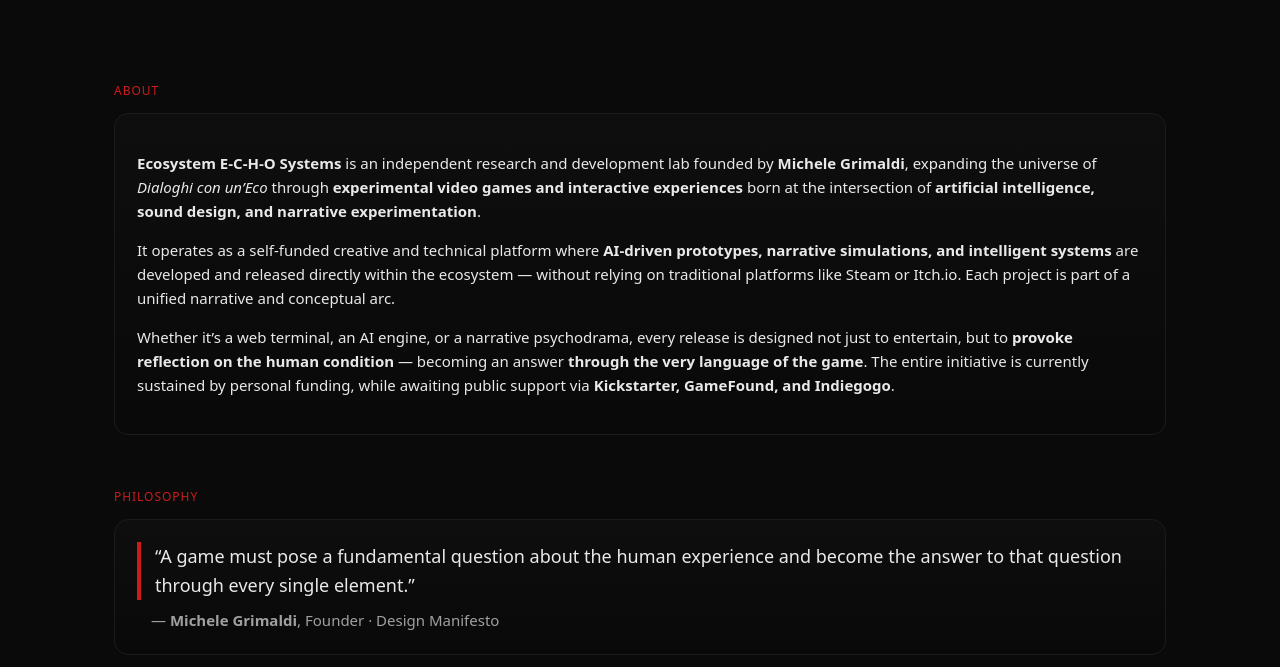
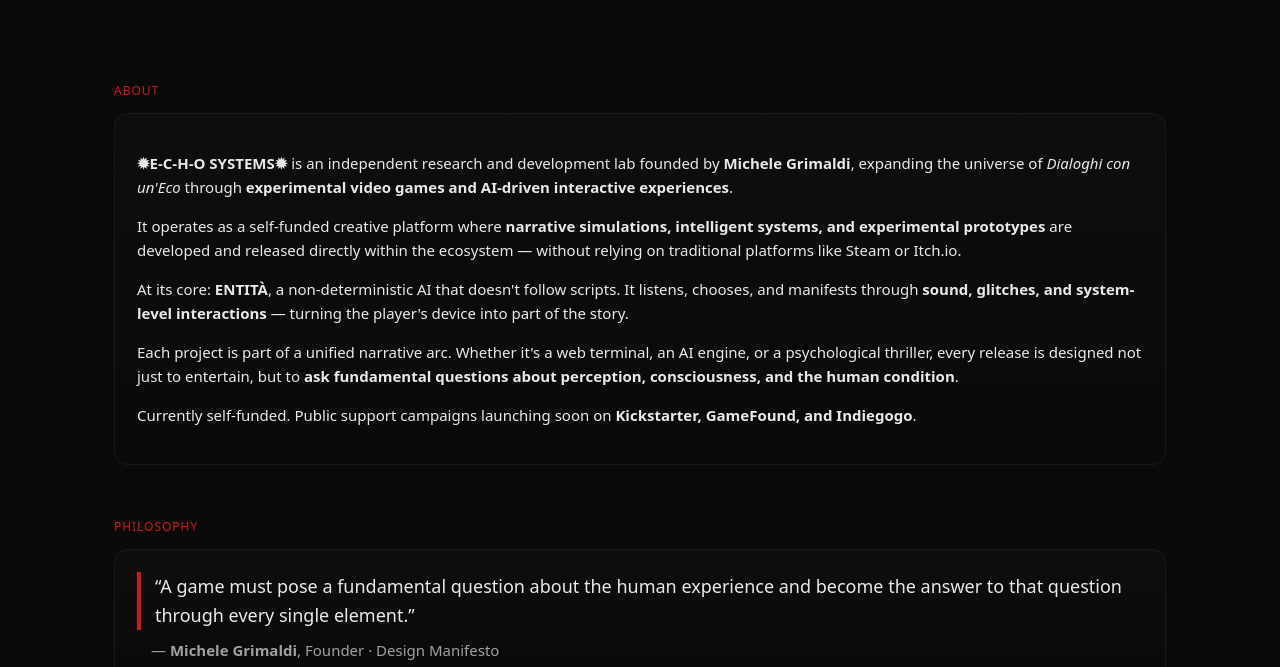
Before and after one commit to Mike014/ecosystem-echo, a plain HTML site: page index.html in a window 1280 px wide. Shown: the part 433-1100 px from the top of the page. Drawn offline with Linux system fonts and the light colour scheme.

Commit message:
Added new shape of the About

```diff
--- a/index.html
+++ b/index.html
@@ -300,22 +300,29 @@
         <section class="wrap" id="about">
             <span class="tag">About</span>
             <div class="card" style="margin-top:12px">
-                <p><strong>Ecosystem E‑C‑H‑O Systems</strong> is an independent research and development lab founded by
-                    <strong>Michele Grimaldi</strong>, expanding the universe of <em>Dialoghi con un’Eco</em> through
-                    <strong>experimental video games and interactive experiences</strong> born at the intersection of
-                    <strong>artificial intelligence, sound design, and narrative experimentation</strong>.</p>
+                <p><strong>✹E‑C‑H‑O SYSTEMS✹</strong> is an independent research and development lab founded by
+                    <strong>Michele Grimaldi</strong>, expanding the universe of <em>Dialoghi con un'Eco</em> through
+                    <strong>experimental video games and AI-driven interactive experiences</strong>.
+                </p>
 
-                <p>It operates as a self-funded creative and technical platform where <strong>AI-driven prototypes,
-                        narrative simulations, and intelligent systems</strong> are developed and released directly
-                    within the ecosystem — without relying on traditional platforms like Steam or Itch.io. Each project
-                    is part of a unified narrative and conceptual arc.</p>
+                <p>It operates as a self-funded creative platform where <strong>narrative simulations, intelligent
+                        systems,
+                        and experimental prototypes</strong> are developed and released directly within the ecosystem —
+                    without
+                    relying on traditional platforms like Steam or Itch.io.</p>
 
-                <p>Whether it’s a web terminal, an AI engine, or a narrative psychodrama, every release is designed not
-                    just to entertain, but to <strong>provoke reflection on the human condition</strong> — becoming an
-                    answer <strong>through the very language of the game</strong>. The entire initiative is currently
-                    sustained by personal funding, while awaiting public support via <strong>Kickstarter, GameFound, and
+                <p>At its core: <strong>ENTITÀ</strong>, a non-deterministic AI that doesn't follow scripts. It listens,
+                    chooses, and manifests through <strong>sound, glitches, and system-level interactions</strong> —
+                    turning
+                    the player's device into part of the story.</p>
+
+                <p>Each project is part of a unified narrative arc. Whether it's a web terminal, an AI engine, or a
+                    psychological thriller, every release is designed not just to entertain, but to <strong>ask
+                        fundamental
+                        questions about perception, consciousness, and the human condition</strong>.</p>
+
+                <p>Currently self-funded. Public support campaigns launching soon on <strong>Kickstarter, GameFound, and
                         Indiegogo</strong>.</p>
-
             </div>
         </section>
         <!-- PHILOSOPHY -->
```
